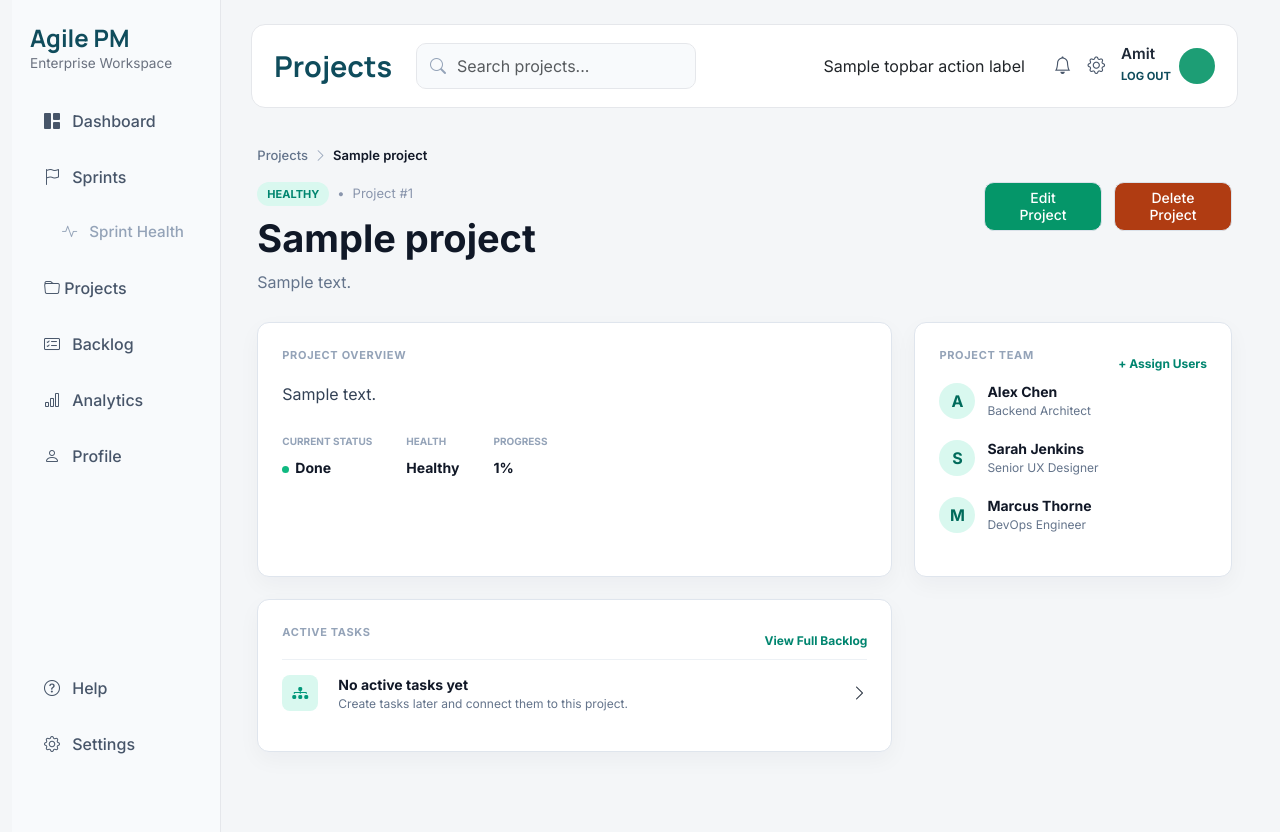
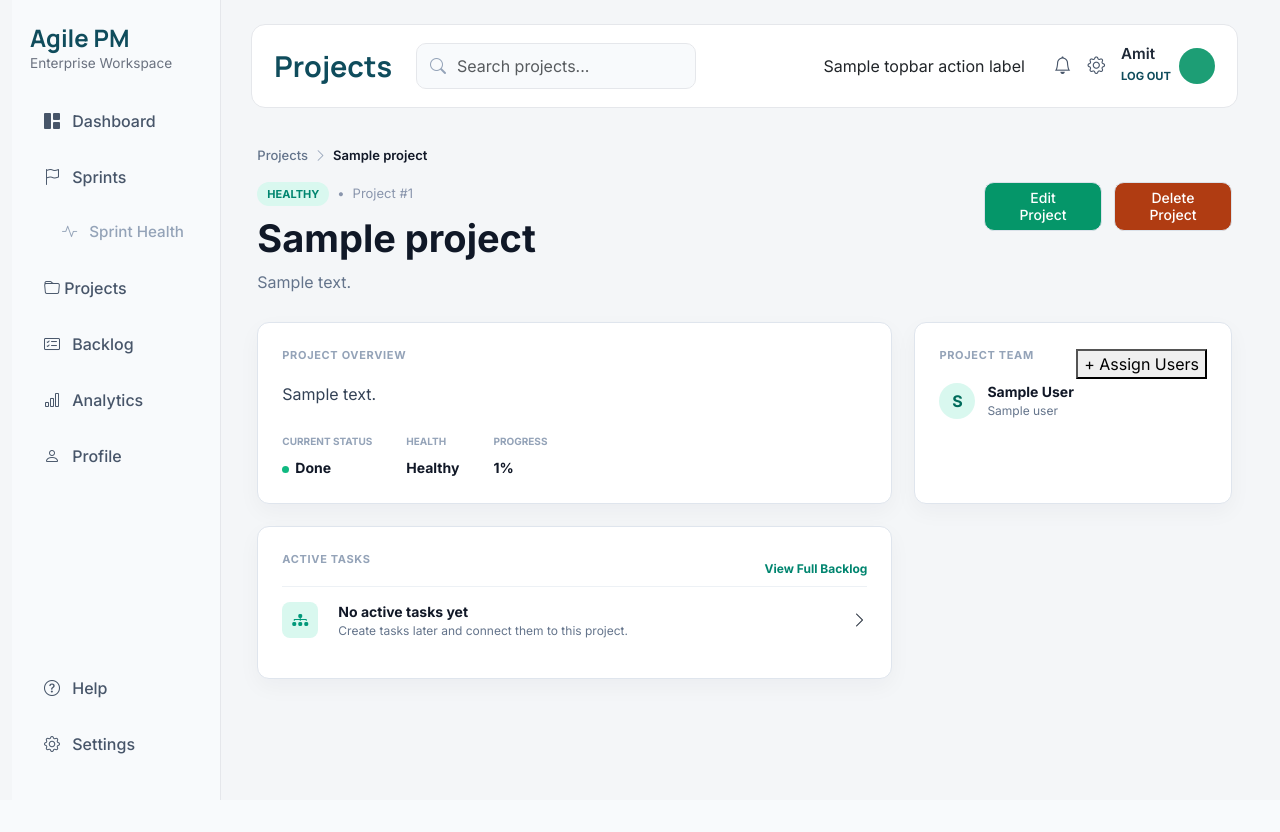
Before and after one commit to amitmath/CITS5505-Project, a Flask app: template app/templates/project_detail.html in a window 1280 px wide. After the commit the page ends 800 px from the top, so only its background shows below. Run offline with Flask 3, Linux system fonts and the light colour scheme; the template is opened without the code that fills it: most values are stand-ins (such as "Sample title", 1, 10 or a date in 2020).

Commit message:
update code to show assigned users in project team card with real data

```diff
--- a/app/templates/project_detail.html
+++ b/app/templates/project_detail.html
@@ -70,32 +70,26 @@ topbar_search_placeholder = 'Search projects...' %} {% include
     <aside class="detail-card project-team-card">
       <div class="team-card-header">
         <p class="detail-label">Project Team</p>
-        <a href="#">+ Assign Users</a>
+        <button
+          type="button"
+          class="assign-users-btn"
+          id="openAssignUsersModal"
+        >
+          + Assign Users
+        </button>
       </div>
 
+      {% if project.assigned_users %} {% for user in project.assigned_users %}
       <div class="team-member">
-        <div class="team-avatar-sm">A</div>
+        <div class="team-avatar-sm">{{ user.full_name[:1] | upper }}</div>
         <div>
-          <strong>Alex Chen</strong>
-          <span>Backend Architect</span>
+          <strong>{{ user.full_name }}</strong>
+          <span>{{ user.title or user.email }}</span>
         </div>
       </div>
-
-      <div class="team-member">
-        <div class="team-avatar-sm">S</div>
-        <div>
-          <strong>Sarah Jenkins</strong>
-          <span>Senior UX Designer</span>
-        </div>
-      </div>
-
-      <div class="team-member">
-        <div class="team-avatar-sm">M</div>
-        <div>
-          <strong>Marcus Thorne</strong>
-          <span>DevOps Engineer</span>
-        </div>
-      </div>
+      {% endfor %} {% else %}
+      <p class="no-team-text">No users assigned yet.</p>
+      {% endif %}
     </aside>
 
     <section class="detail-card active-task-card">
```
